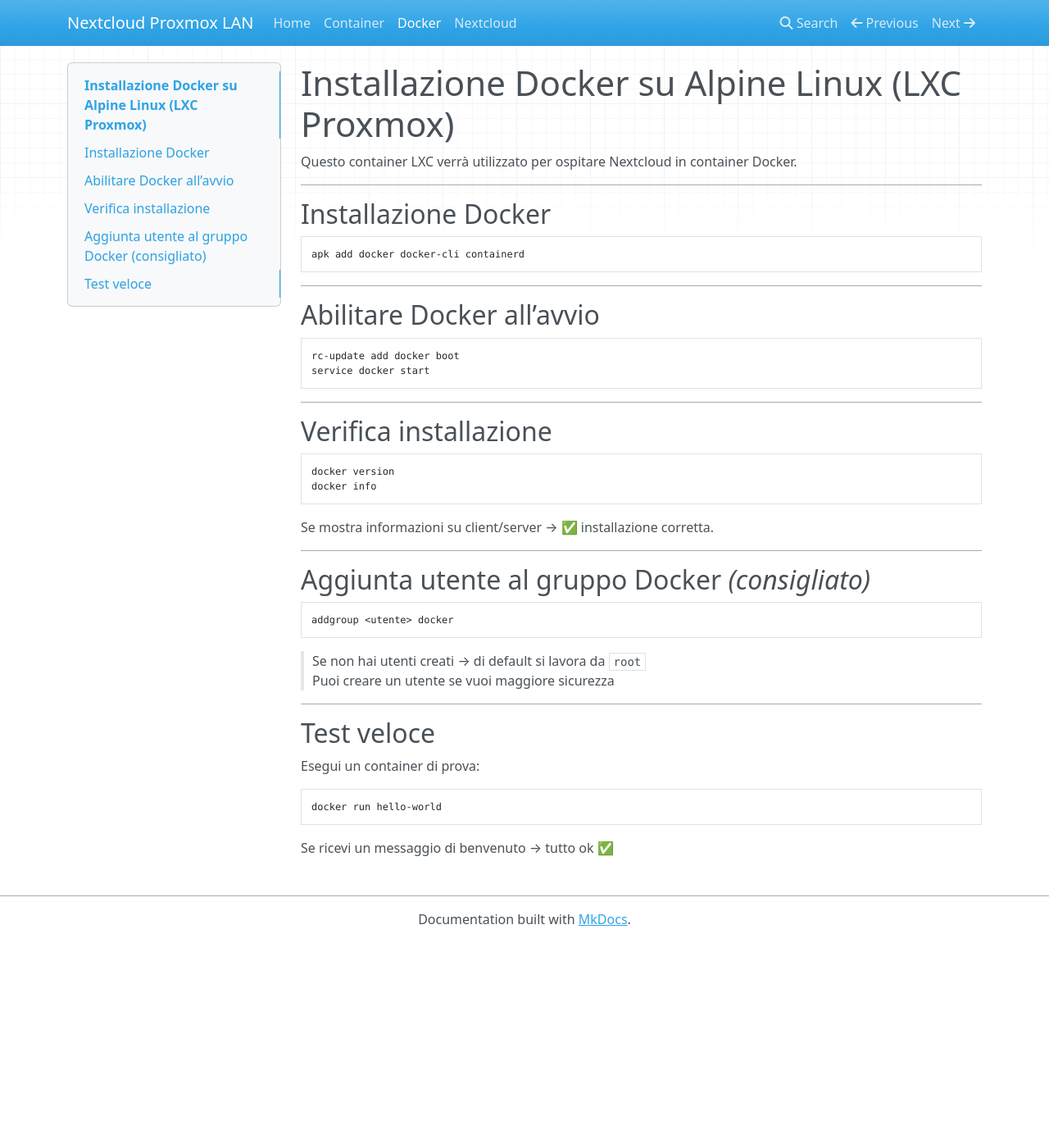
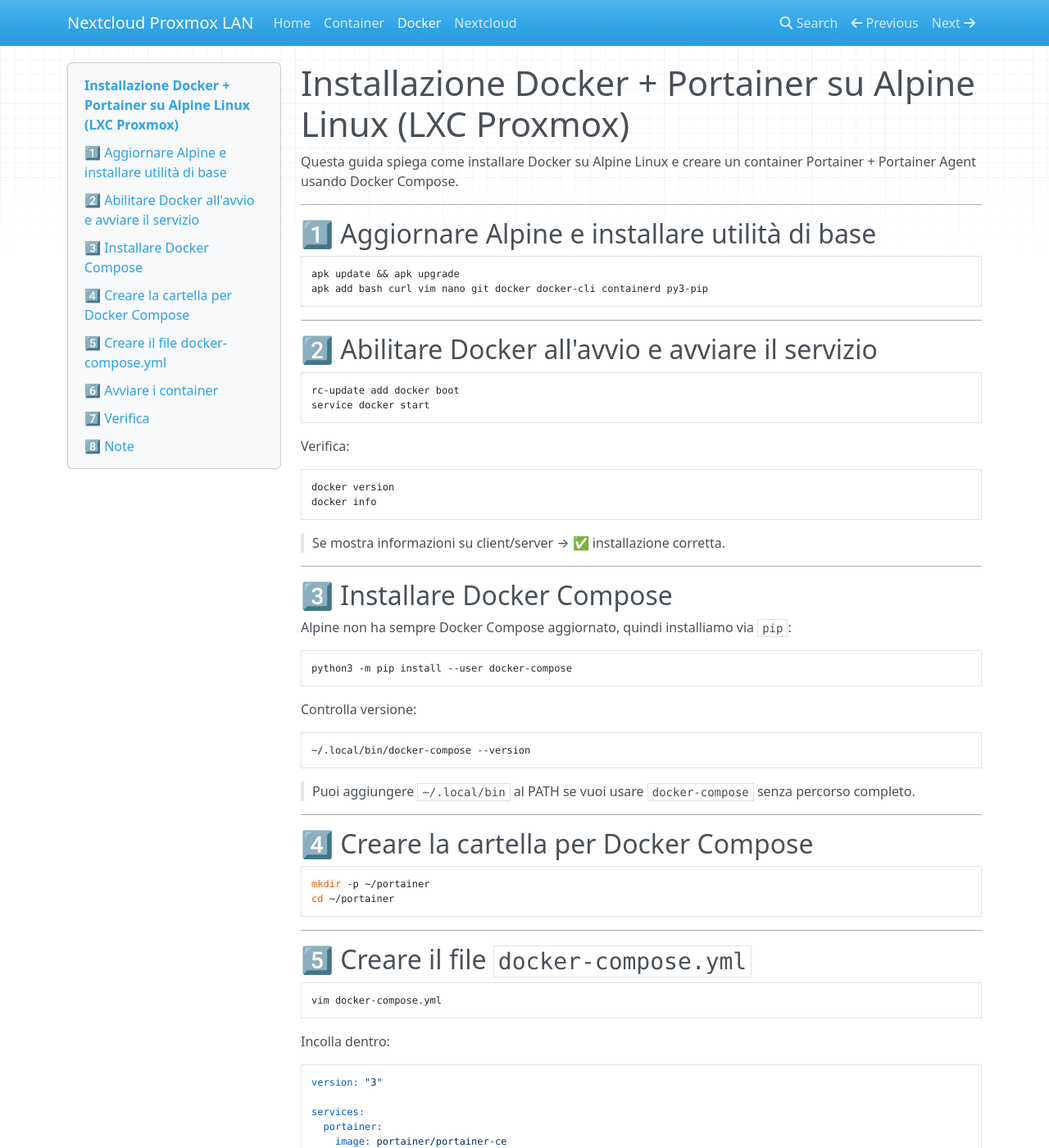
Before and after one commit to masilib/nextcloud-proxmox-lan, an MkDocs documentation site: the page built from docs/02-installazione-docker.md, in a window 1280 px wide and 1400 px high. Shown: the whole window at 82% size. Built offline with MkDocs 1.6.1, drawn with Linux system fonts in a browser that asks for light colours; nearby versions of some CDN libraries; some of the changed text lies outside the part shown.

Commit message:
Update 02-installazione-docker.md

````diff
--- a/docs/02-installazione-docker.md
+++ b/docs/02-installazione-docker.md
@@ -1,54 +1,135 @@
-# Installazione Docker su Alpine Linux (LXC Proxmox)
+# Installazione Docker + Portainer su Alpine Linux (LXC Proxmox)
 
-Questo container LXC verrà utilizzato per ospitare Nextcloud in container Docker.
+Questa guida spiega come installare Docker su Alpine Linux e creare un container Portainer + Portainer Agent usando Docker Compose.
 
 ---
 
-## Installazione Docker
+## 1️⃣ Aggiornare Alpine e installare utilità di base
 
 ```bash
-apk add docker docker-cli containerd
+apk update && apk upgrade
+apk add bash curl vim nano git docker docker-cli containerd py3-pip
 ```
 
 ---
 
-## Abilitare Docker all’avvio
+## 2️⃣ Abilitare Docker all'avvio e avviare il servizio
 
 ```bash
 rc-update add docker boot
 service docker start
 ```
 
----
-
-## Verifica installazione
+Verifica:
 
 ```bash
 docker version
 docker info
 ```
 
-Se mostra informazioni su client/server → ✅ installazione corretta.
+> Se mostra informazioni su client/server → ✅ installazione corretta.
 
 ---
 
-## Aggiunta utente al gruppo Docker *(consigliato)*
+## 3️⃣ Installare Docker Compose
+
+Alpine non ha sempre Docker Compose aggiornato, quindi installiamo via `pip`:
 
 ```bash
-addgroup <utente> docker
+python3 -m pip install --user docker-compose
 ```
 
-> Se non hai utenti creati → di default si lavora da `root`
-> Puoi creare un utente se vuoi maggiore sicurezza
+Controlla versione:
+
+```bash
+~/.local/bin/docker-compose --version
+```
+
+> Puoi aggiungere `~/.local/bin` al PATH se vuoi usare `docker-compose` senza percorso completo.
 
 ---
 
-## Test veloce
-
-Esegui un container di prova:
+## 4️⃣ Creare la cartella per Docker Compose
 
 ```bash
-docker run hello-world
+mkdir -p ~/portainer
+cd ~/portainer
 ```
 
-Se ricevi un messaggio di benvenuto → tutto ok ✅
+---
+
+## 5️⃣ Creare il file `docker-compose.yml`
+
+```bash
+vim docker-compose.yml
+```
+
+Incolla dentro:
+
+```yaml
+version: "3"
+
+services:
+  portainer:
+    image: portainer/portainer-ce
+    container_name: portainer
+    restart: always
+    ports:
+      - "8000:8000"
+      - "9443:9443"
+    volumes:
+      - /var/run/docker.sock:/var/run/docker.sock
+      - portainer_data:/data
+
+  portainer-agent:
+    image: portainer/agent:latest
+    container_name: portainer-agent
+    restart: always
+    ports:
+      - "9001:9001"
+    volumes:
+      - /var/run/docker.sock:/var/run/docker.sock
+      - /var/lib/docker/volumes:/var/lib/docker/volumes
+
+volumes:
+  portainer_data:
+```
+
+---
+
+## 6️⃣ Avviare i container
+
+```bash
+~/.local/bin/docker-compose up -d
+```
+
+> Questo comando creerà i container Portainer e Portainer Agent in background.
+
+---
+
+## 7️⃣ Verifica
+
+Apri il browser su:
+
+```
+https://<IP_CONTAINER>:9443
+```
+
+- Login iniziale → crea utente admin
+- Dovresti vedere sia Portainer che l’agent collegato
+
+---
+
+## 8️⃣ Note
+
+- Portainer Agent serve a gestire più host Docker in remoto (utile se aggiungi altri container o host in futuro).
+- I dati di Portainer sono persistenti grazie al volume `portainer_data`.
+- Puoi arrestare o rimuovere i container in qualsiasi momento:
+
+```bash
+~/.local/bin/docker-compose down
+```
+
+---
+
+✅ Ora Docker + Portainer sono pronti all’uso su Alpine Linux.
````
